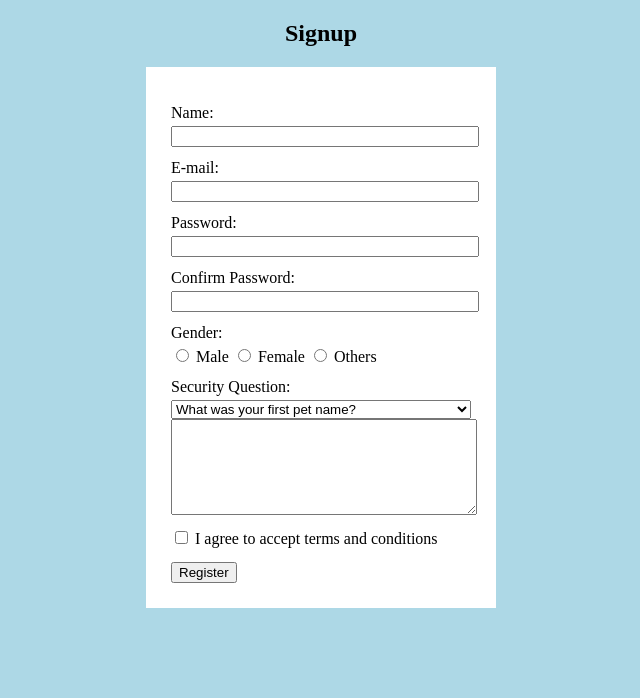
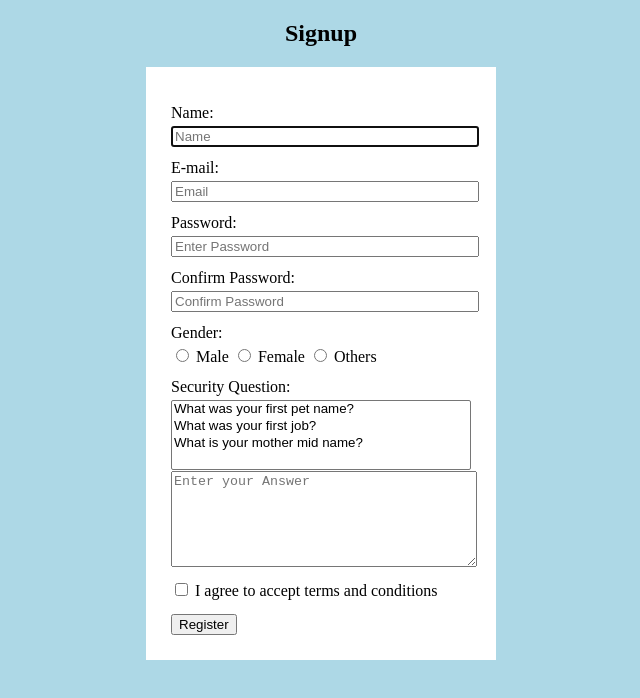
Before and after one commit to mudassirShaik/html, a plain HTML site: page signup.html in a window 1280 px wide. Shown: the whole page, without its empty margins (319-959 px from the left). Drawn offline with Linux system fonts and the light colour scheme.

Commit message:
Update signup.html

```diff
--- a/signup.html
+++ b/signup.html
@@ -34,19 +34,19 @@
     <form id="registration">
         <div>
             <p class="input-lable">Name:</p>
-            <input class="input-item" type="text" name="name">
+            <input class="input-item" type="text" name="name" placeholder="Name" autofocus>
         </div>
         <div>
             <p class="input-lable">E-mail:</p>
-            <input class="input-item" type="email" name="E-mail">
+            <input class="input-item" type="email" name="E-mail" placeholder="Email">
         </div>
         <div>
             <p class="input-lable">Password:</p>
-            <input class="input-item" type="password" name="Password">
+            <input class="input-item" type="password" name="Password" placeholder="Enter Password">
         </div>
         <div>
             <p class="input-lable">Confirm Password:</p>
-            <input class="input-item" type="password" name="Confirm-Password">
+            <input class="input-item" type="password" name="Confirm-Password" placeholder="Confirm Password">
         </div>
         <div>
             <p class="input-lable">Gender:</p>
@@ -59,13 +59,13 @@
         </div>
         <div>
             <p class="input-lable">Security Question:</p>
-            <select class="input-item" name="Secutity-Qurstion">
+            <select class="input-item" name="Secutity-Question" multiple>
                 <option value="pet_name">What was your first pet name?</option>
                 <option value="first-job">What was your first job?</option>
                 <option value="mother_name">What is your mother mid name?</option>
             </select>
             <div>
-                <textarea class="input-item" name="answer" rows="6" cols="30"></textarea>
+                <textarea class="input-item" name="answer" rows="6" cols="30" placeholder="Enter your Answer"></textarea>
             </div>
             <div>
                 <input id="check" type="checkbox" name="termCond" value="accept">
```
